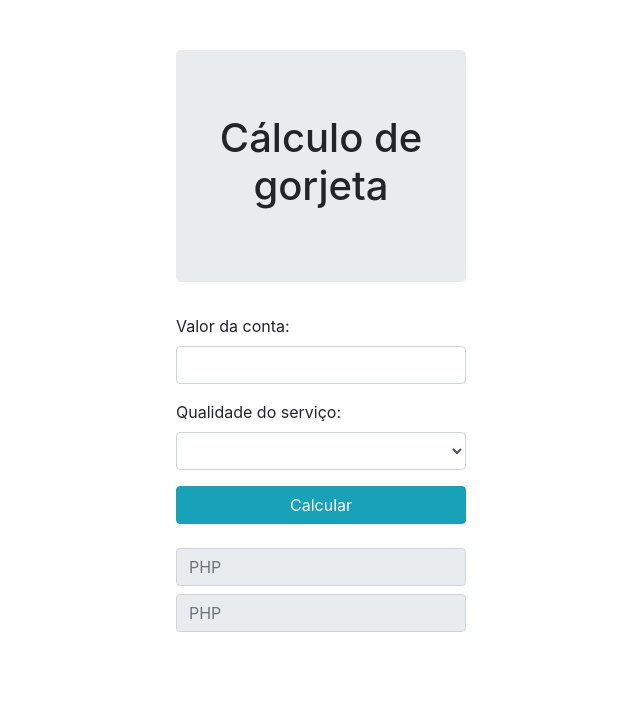
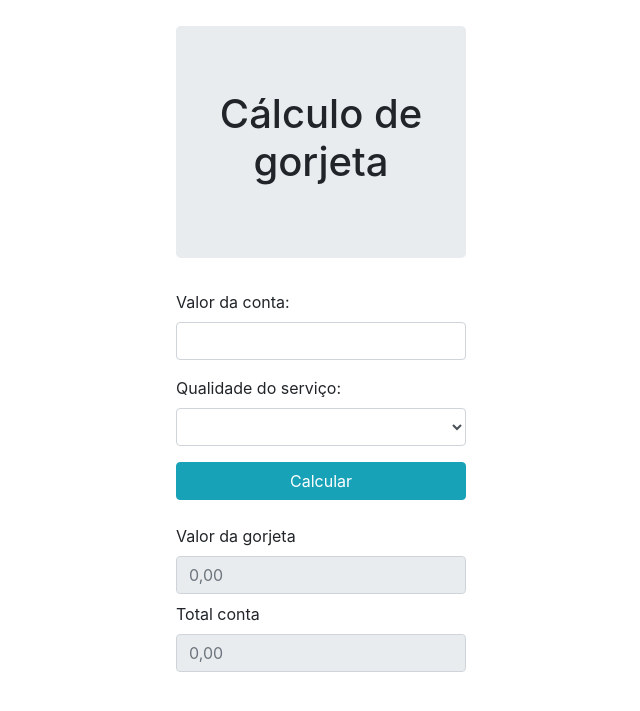
Before and after one commit to LBorgess/ProgramacaoWebIII, a PHP site: page / in a window 1280 px wide. Shown: the part 22-733 px from the top of the page, without its empty margins (319-959 px from the left). Run offline with PHP 8.4, Linux system fonts and the light colour scheme; data that the repository does not hold is empty.

Commit message:
ihuuu deu certo

```diff
--- a/05/Atividade/index.php
+++ b/05/Atividade/index.php
@@ -9,27 +9,32 @@
 $resultado = 0;
 $total = 0;
 
+if(isset($_POST['valor'], $_POST['qualidade'])){
     $gorjeta->setValor($_POST['valor']);
     $gorjeta->setQualidade($_POST['qualidade']);
 
     switch ($_POST['qualidade']) {
         case 1:
-        $resultado = $gorjeta->excelente();
+            $total = $gorjeta->excelente();
+            $resultado = $total - $_POST['valor'];
             break;
         case 2:
-        $resultado = $gorjeta->otimo();
+            $total = $gorjeta->otimo();
+            $resultado = $total - $_POST['valor'];
             break;
         case 3:
-        $resultado = $gorjeta->bom();
+            $total = $gorjeta->bom();
+            $resultado = $total - $_POST['valor'];
             break;
         case 4:
-        $resultado = $gorjeta->ruim();
+            $total = $gorjeta->ruim();
+            $resultado = $total - $_POST['valor'];
             break;
     }
+}
 
-echo $resultado;
-
-print_r($_POST);
+$total = number_format($total, 2, ',', '.');
+$resultado = number_format($resultado, 2, ',', '.');
 
 ?>
 
@@ -40,7 +45,7 @@
     <form method="POST">
         <div class="form-group">
             <label for="valor">Valor da conta:</label>
-            <input class="form-control" type="number" name="valor" id="valor" autocomplete="off" require>
+            <input class="form-control" type="number" name="valor" id="valor" step="0.01" autocomplete="off" require>
         </div>
 
         <div class="form-group">
@@ -60,8 +65,10 @@
 
     <!-- Campos sem edição -->
 
-    <input type="text" class="form-control mb-2" placeholder="PHP" readonly>
-    <input type="text" class="form-control" placeholder="PHP" readonly>
+    <label>Valor da gorjeta</label>
+    <input type="text" class="form-control mb-2" placeholder="<?=$resultado?>" readonly>
+    <label>Total conta</label>
+    <input type="text" class="form-control" placeholder="<?=$total?>" readonly>
 
 </div>
 
```
Lines whose indentation alone changed are shown as unchanged.
